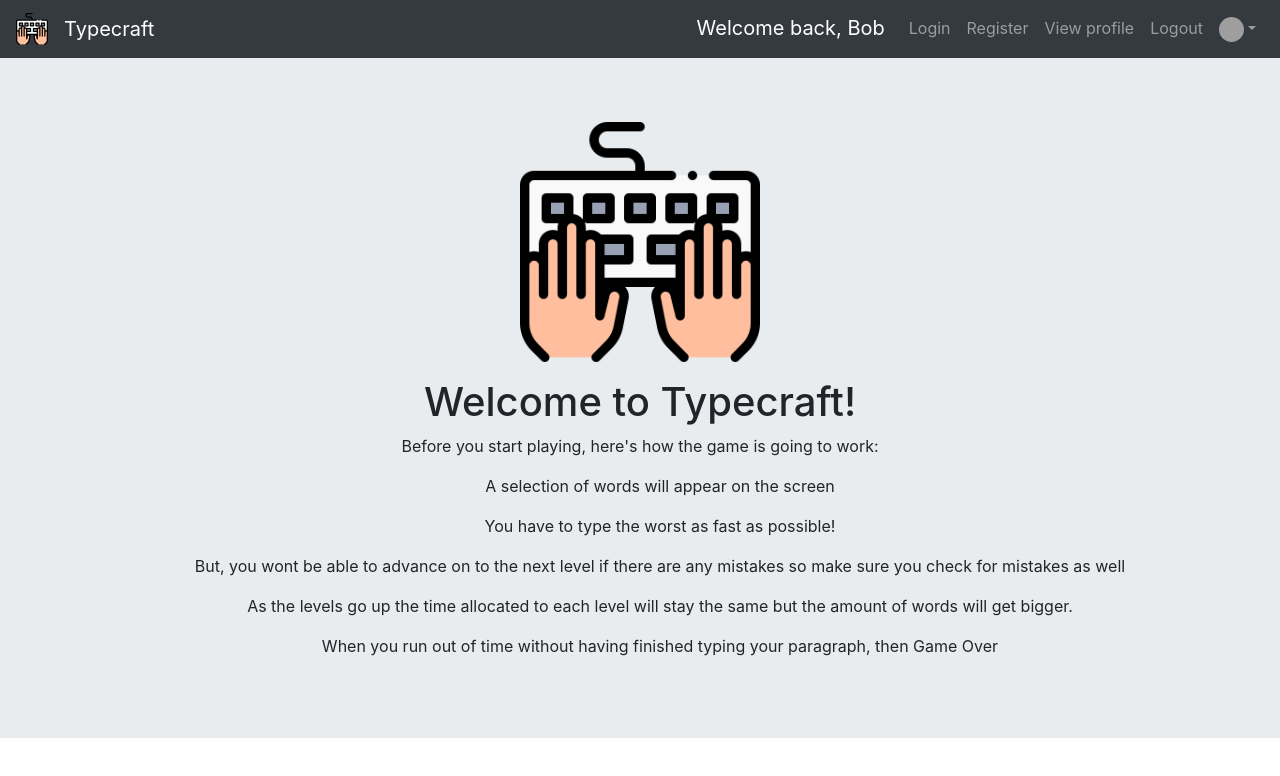
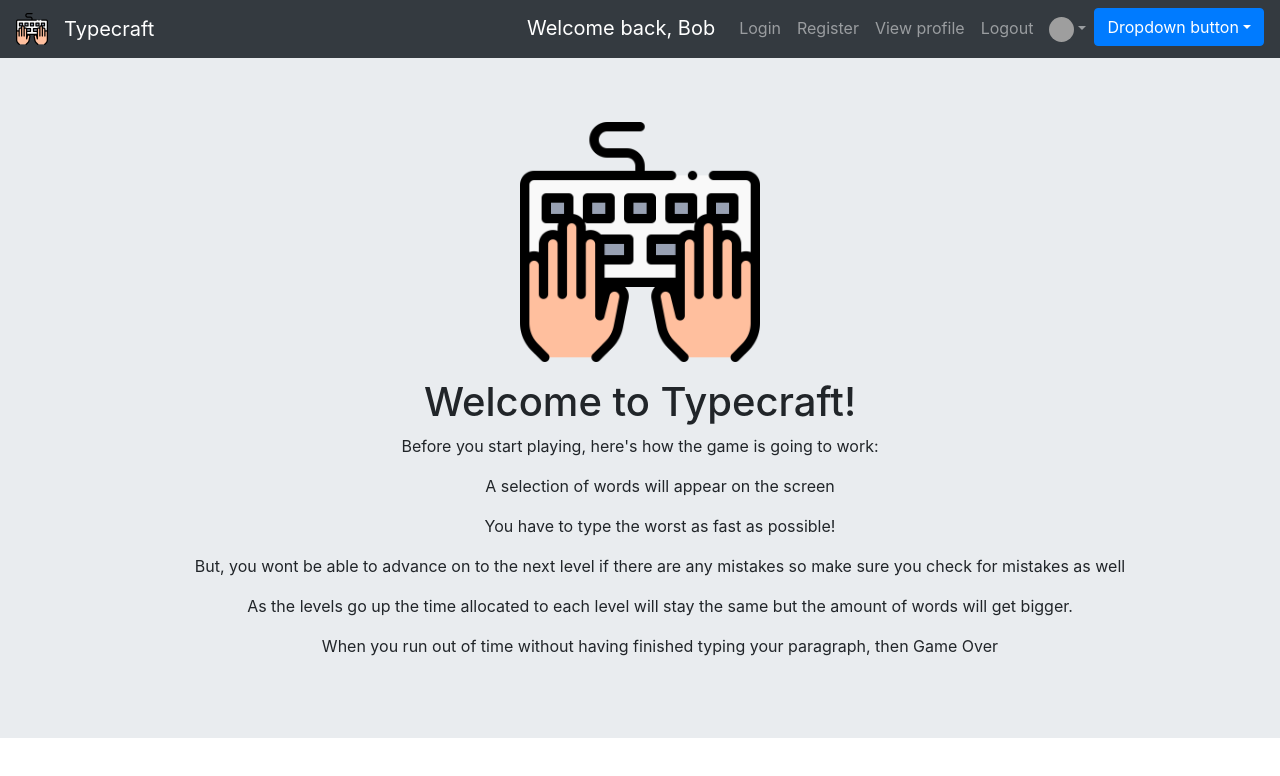
Before and after one commit to rbbenett/final-project-lhl, a React (Create React App) app in the folder final-project/: page / in a window 1280 px wide. Shown: the top 776 px of the page. Built offline with nearby package versions, Linux system fonts and the light colour scheme; grey boxes are pictures that could not be loaded; the HTML template or start-up script is replaced by a standard one.

Commit message:
Working on button for profile in nav

```diff
--- a/final-project/src/App.css
+++ b/final-project/src/App.css
@@ -6,3 +6,11 @@
 div.navbar-collapse {
   flex-grow: 0;
 }
+
+#dropdown-item-button {
+
+}
+
+button span {
+
+}
--- a/final-project/src/App.js
+++ b/final-project/src/App.js
@@ -11,7 +11,7 @@ import Welcomepage from "./components/WelcomePage.jsx";
 import GameConsole from "./components/GameConsole.jsx";
 
 // Import Bootstrap Components
-import { Navbar, Nav, Modal, Button, Image } from 'react-bootstrap';
+import { Navbar, Nav, Modal, Button, Image, Dropdown, DropdownButton } from 'react-bootstrap';
 
 // Import stylesheets
 import './App.css';
@@ -55,6 +55,14 @@ function App() {
                     </div>
                   </li>
                 </ul>
+              </div>
+            <div>
+              <DropdownButton id="dropdown-item-button" title="Dropdown button">
+                <Dropdown.ItemText>Dropdown item text</Dropdown.ItemText>
+                <Dropdown.Item as="button">Action</Dropdown.Item>
+                <Dropdown.Item as="button">Another action</Dropdown.Item>
+                <Dropdown.Item as="button">Something else</Dropdown.Item>
+              </DropdownButton>
             </div>
           </Nav>
         </Navbar>
```
Lines whose indentation alone changed are shown as unchanged.
